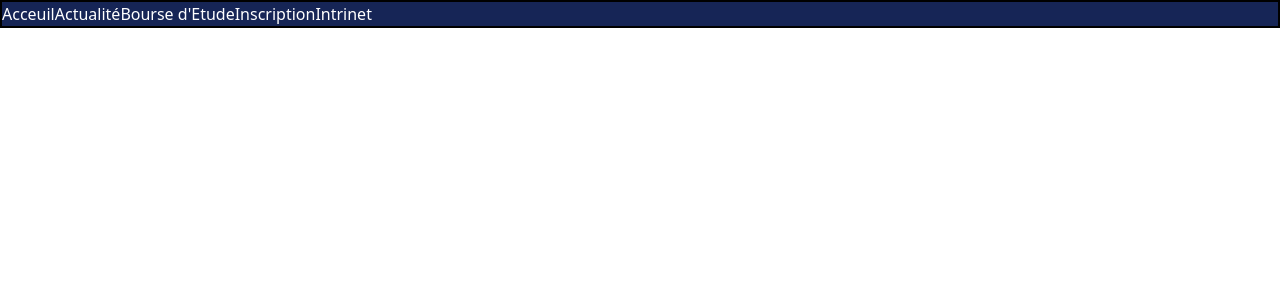
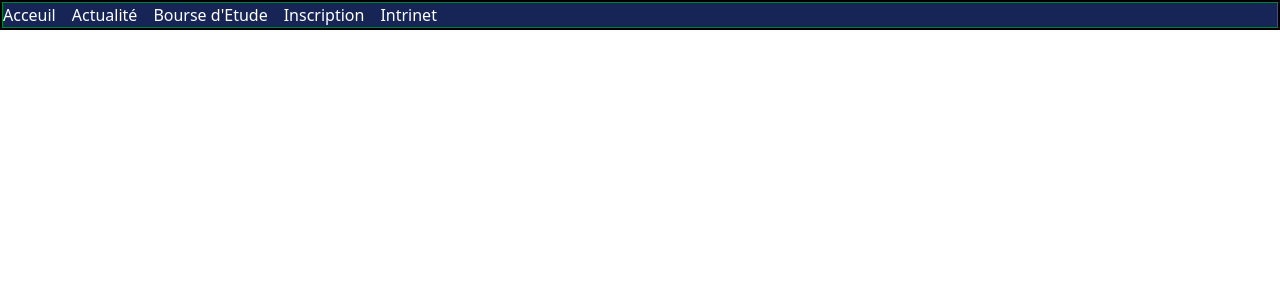
Before and after one commit to nomena-yves/react-project, a React (Vite) app in the folder votre-projet/: page / in a window 1280 px wide. Shown: the top 300 px of the page. Built offline with nearby package versions, Linux system fonts and the light colour scheme.

Commit message:
changement de forme du div

```diff
--- a/votre-projet/src/App.jsx
+++ b/votre-projet/src/App.jsx
@@ -1,8 +1,8 @@
 
 function App() {
-return <div className="w-full bg-blue-950 border-2">
+return <div className="w-full bg-blue-950 border-2 ">
   <div><img src="" alt="" /></div>
-  <div><a href="" className="text-white">Acceuil</a><a href=""  className="text-white">Actualité</a><a href=""  className="text-white">Bourse d'Etude</a><a href=""  className="text-white">Inscription</a><a href=""  className="text-white">Intrinet</a></div>
+  <div className="border border-green-700 flex gap-4"><a href="" className="text-white">Acceuil</a><a href=""  className="text-white">Actualité</a><a href=""  className="text-white">Bourse d'Etude</a><a href=""  className="text-white">Inscription</a><a href=""  className="text-white">Intrinet</a></div>
 </div>
 }
 
```
